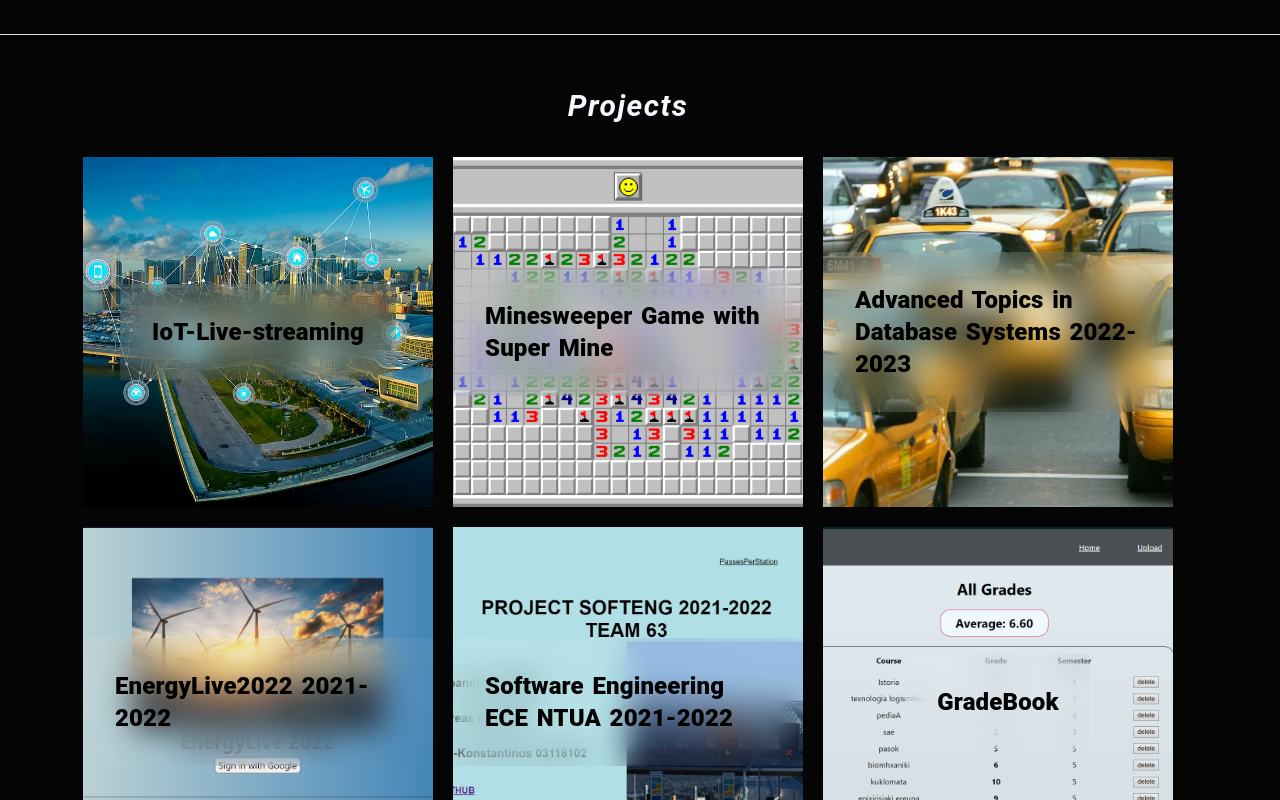
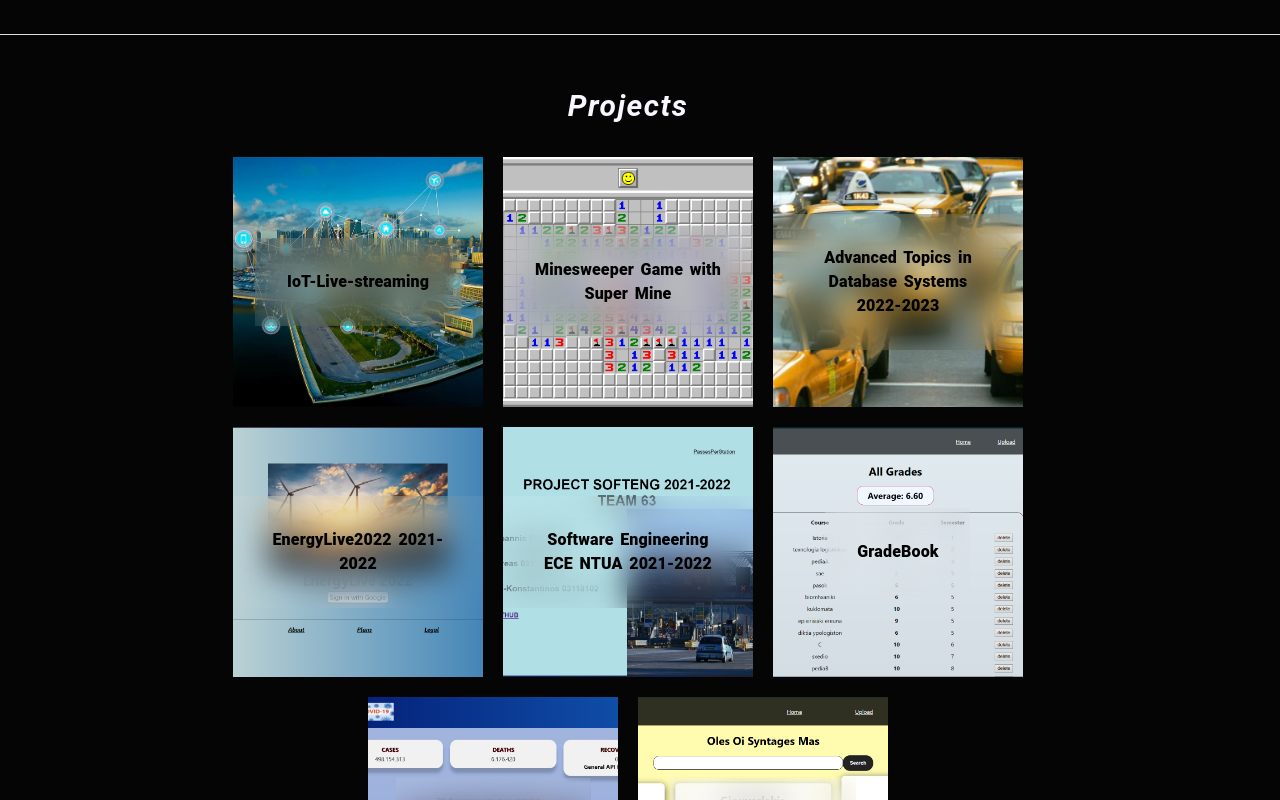
Before and after one commit to john-papani/john-papani.github.io, a React (Create React App) app: page / in a window 1280 px wide. Shown: the part 2280-3080 px from the top of the page. Built offline with nearby package versions, Linux system fonts and the light colour scheme.

Commit message:
Fix projects layout

```diff
--- a/src/Components/Projects/ProjectCarousel/Card.js
+++ b/src/Components/Projects/ProjectCarousel/Card.js
@@ -2,7 +2,7 @@ const Card = ({ card }) => {
   return (
     <div
       key={card.id}
-      className="relative h-[35vh] w-[80vw] lg:h-[350px] ml-[10%] lg:ml-0 lg:w-[350px] overflow-hidden bg-neutral-200  hover:border-red-700 hover:border-4 cursor-pointer"
+      className="relative h-[30vh] w-[42vw] lg:h-[250px] lg:ml-0 lg:w-[250px] overflow-hidden bg-neutral-200  hover:border-red-700 hover:border-4 cursor-pointer"
       onClick={() => window.open(card.githubLink, "_blank")}
     >
       <div
@@ -14,7 +14,7 @@ const Card = ({ card }) => {
         className="absolute inset-0 z-0 transition-transform duration-300 group-hover:scale-110"
       ></div>
       <div className="absolute inset-0 z-10 grid place-content-center">
-        <p className="bg-gradient-to-br from-white/10 to-white/0 p-8 text-sm lg:text-2xl font-black text-black backdrop-blur-lg">
+        <p className="bg-gradient-to-br from-white/10 to-white/0 p-8 text-sm lg:text-base font-black text-black backdrop-blur-lg">
           {card.title}
         </p>
       </div>
--- a/src/Components/Projects/ProjectCarousel/HorizontalScroll.js
+++ b/src/Components/Projects/ProjectCarousel/HorizontalScroll.js
@@ -4,7 +4,7 @@ import Card from "./Card";
 const HorizontalScroll = () => {
   return (
     <>
-      <div className="flex flex-wrap justify-center gap-5">
+      <div className="flex flex-wrap justify-center gap-5 w-[80%] text-center">
         {all_projects_list.map((card) => {
           return <Card card={card} key={card.id} />;
         })}
--- a/src/Components/Projects/ProjectCarousel/ProjectsCarousel.js
+++ b/src/Components/Projects/ProjectCarousel/ProjectsCarousel.js
@@ -4,7 +4,7 @@ import HorizontalScroll from "./HorizontalScroll";
 const ProjectsCarousel = () => {
   return (
     <>
-      <div className="hidden lg:flex md:pt-5" >
+      <div className="hidden lg:flex md:py-5 justify-evenly" >
         <HorizontalScroll />
       </div>
       <div className="flex lg:hidden pb-[10%] w-full">
--- a/src/Components/Projects/ProjectCarousel/VerticalScroll.js
+++ b/src/Components/Projects/ProjectCarousel/VerticalScroll.js
@@ -4,7 +4,7 @@ import Card from "./Card";
 const VerticalScroll = () => {
   return (
     <>
-      <div className="flex flex-col gap-5">
+      <div className="flex flex-row flex-wrap gap-2 justify-center">
         {all_projects_list.map((card) => {
           return <Card card={card} key={card.id} />;
         })}
```
